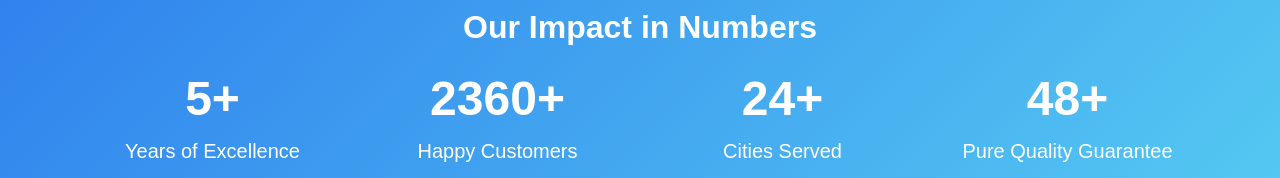
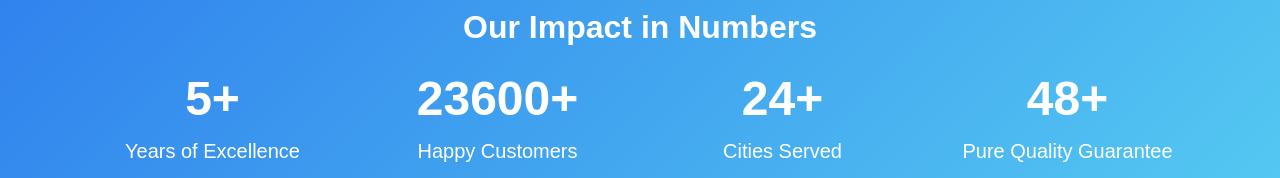
Before and after one commit to VivekLpu/hydra-life, a React (Vite) app in the folder client/: page / in a window 1280 px wide. Shown: the part 1956-2134 px from the top of the page. Built offline with nearby package versions, Linux system fonts and the light colour scheme; no server answers.

Commit message:
Update Home.jsx

```diff
--- a/client/src/pages/Home.jsx
+++ b/client/src/pages/Home.jsx
@@ -359,7 +359,7 @@ const Home = () => {
         <p className="lead">Years of Excellence</p>
       </div>
       <div className="col-md-3 mb-4">
-        <Counter end={5000} duration={2000} />
+        <Counter end={50000} duration={2000} />
         <p className="lead">Happy Customers</p>
       </div>
       <div className="col-md-3 mb-4">
```
